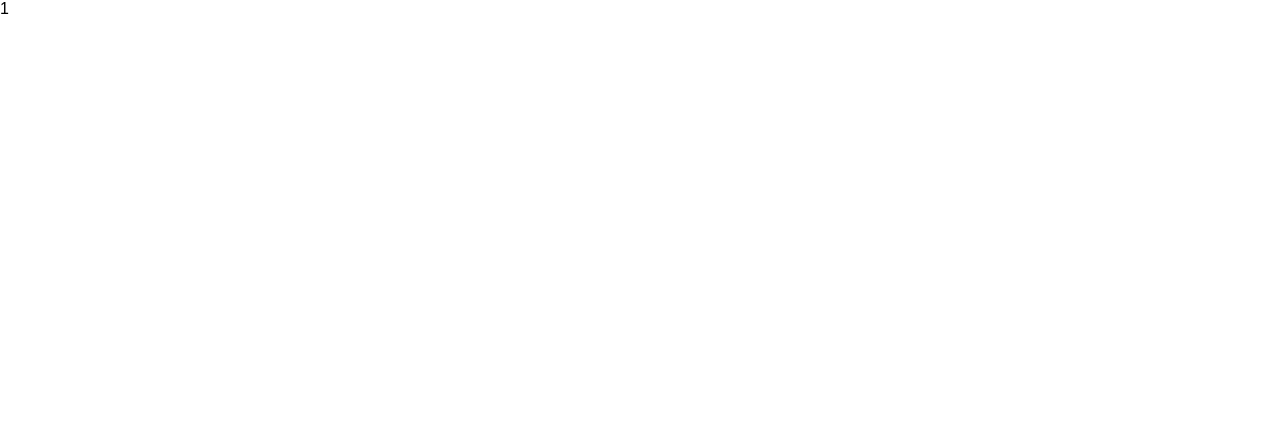
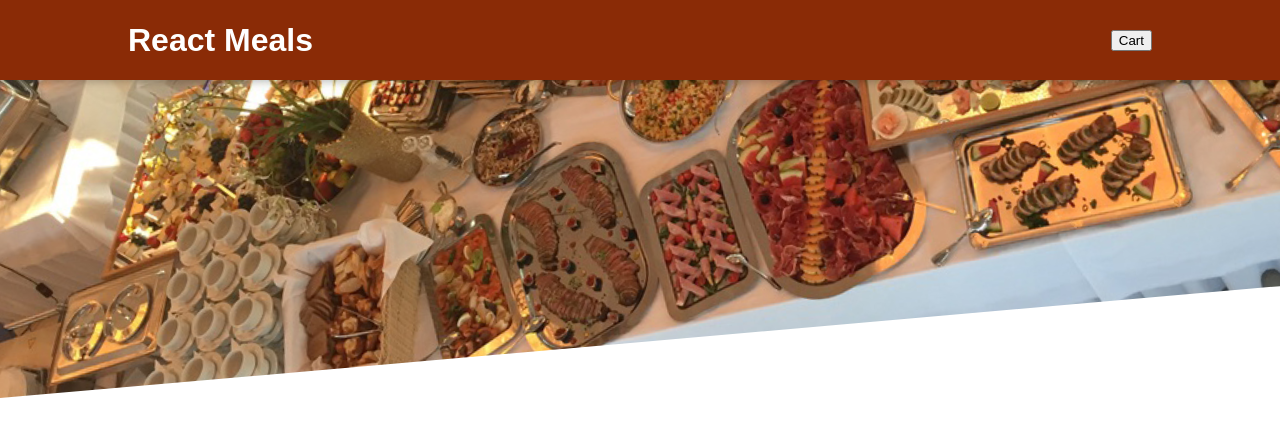
Before and after one commit to Rerique/food-order-app, a React (Vite) app: page / in a window 1280 px wide. Shown: the top 436 px of the page. Built offline with nearby package versions, Linux system fonts and the light colour scheme.

Commit message:
add Header component

```diff
--- a/src/App.jsx
+++ b/src/App.jsx
@@ -1,5 +1,7 @@
+import Header from './components/Layout/Header';
+
 function App() {
-  return <div>{1}</div>;
+  return <Header />;
 }
 
 export default App;
--- /dev/null
+++ b/src/components/Layout/Header.jsx
@@ -0,0 +1,16 @@
+import styles from './Header.module.css';
+import mealsImg from '../../assets/meals.jpg';
+
+export default function Header() {
+  return (
+    <>
+      <header className={styles.header}>
+        <h1>React Meals</h1>
+        <button type='button'>Cart</button>
+      </header>
+      <div className={styles['main-image']}>
+        <img src={mealsImg} alt='meals' />
+      </div>
+    </>
+  );
+}
--- /dev/null
+++ b/src/components/Layout/Header.module.css
@@ -0,0 +1,29 @@
+.header {
+  position: fixed;
+  top: 0;
+  left: 0;
+  width: 100%;
+  height: 5rem;
+  background-color: #8a2b06;
+  color: white;
+  display: flex;
+  justify-content: space-between;
+  align-items: center;
+  padding: 0 10%;
+  box-shadow: 0 2px 8px rgba(0, 0, 0, 0.25);
+  z-index: 10;
+}
+
+.main-image {
+  width: 100%;
+  height: 25rem;
+  z-index: 0;
+  overflow: hidden;
+}
+
+.main-image img {
+  width: 110%;
+  height: 100%;
+  object-fit: cover;
+  transform: rotateZ(-5deg) translateY(-4rem) translateX(-1rem);
+}
```
Also changed, not shown: .eslintrc.json, src/assets/meals.jpg (added).
